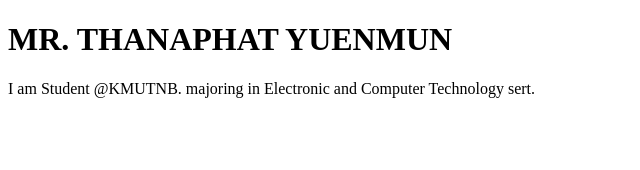
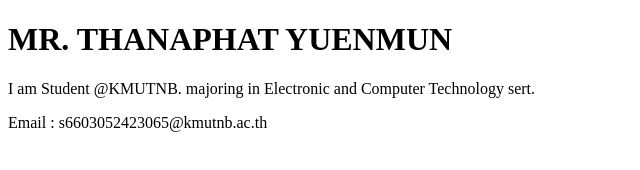
Before and after one commit to oaktnpy/github-desktop-project, a plain HTML site: page index.html in a window 1280 px wide. Shown: the whole page, without its empty margins (0-640 px from the left). Drawn offline with Linux system fonts and the light colour scheme.

Commit message:
Add contact me
Add contact me

```diff
--- a/index.html
+++ b/index.html
@@ -10,5 +10,6 @@
     <p>I am Student @KMUTNB.
         majoring in Electronic and Computer Technology sert.
     </p>
+    <footer>Email : s6603052423065@kmutnb.ac.th</footer>
 </body>
 </html>
```
